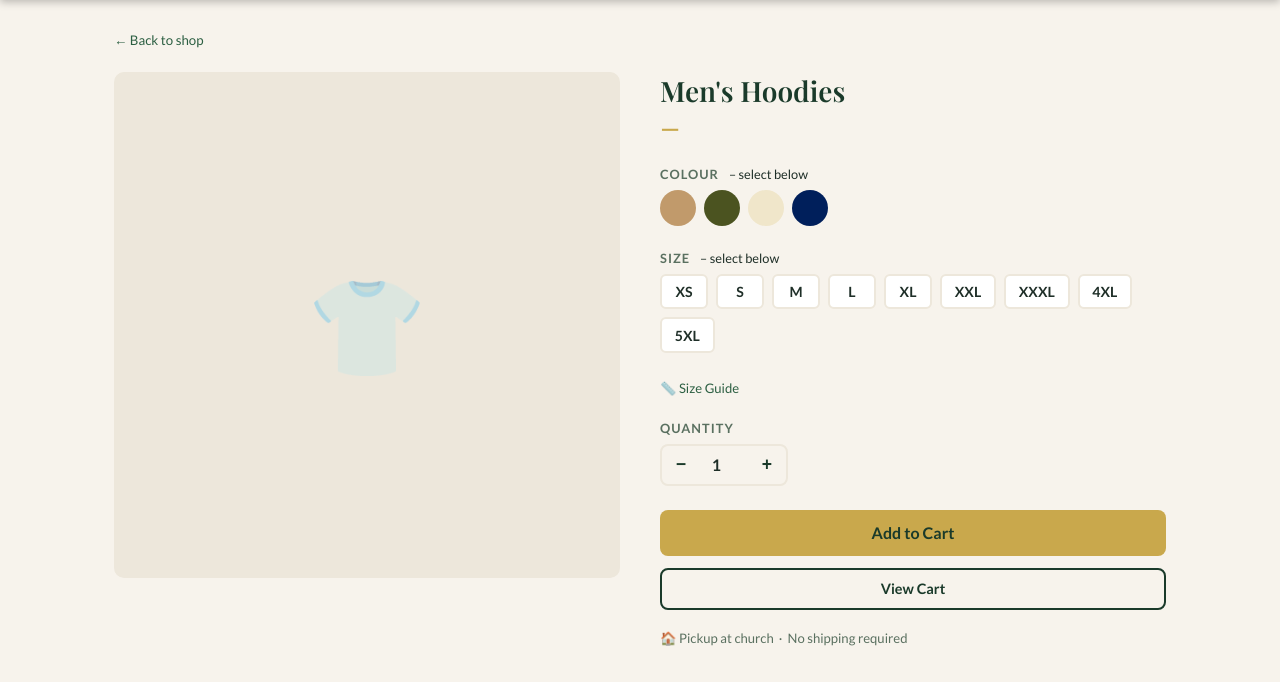
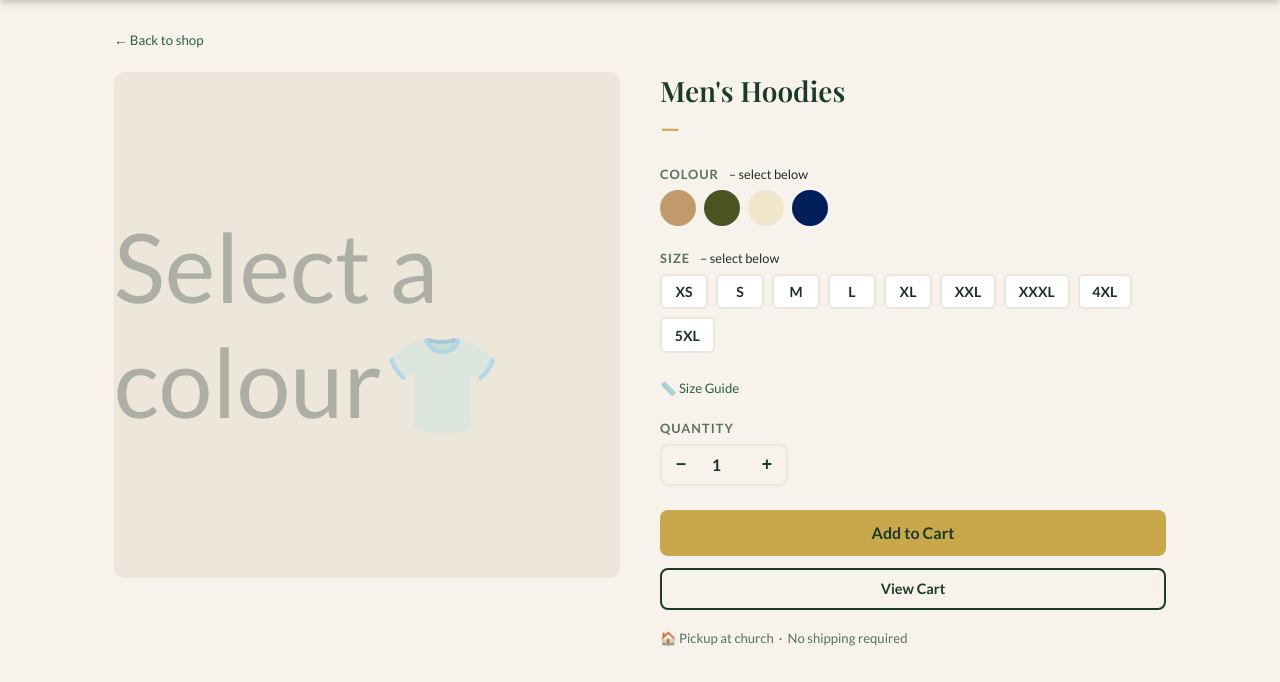
Before and after one commit to resolvedlogic-nsw/4pmdinners, a Django app: page /store/mens-hoodies/ in a window 1280 px wide. Shown: the part 64-746 px from the top of the page. Run offline with Django 5.2, Linux system fonts and the light colour scheme.

Commit message:
Update product_detail.html

```diff
--- a/templates/store/product_detail.html
+++ b/templates/store/product_detail.html
@@ -203,7 +203,7 @@
     <div class="detail-img-wrap" id="product-img-wrap">
       <img id="product-img" src="" alt="{{ product.name }}" style="display:none"
            onerror="this.style.display='none'; document.getElementById('img-placeholder').style.display='flex'">
-      <span class="detail-img-placeholder" id="img-placeholder" style="display:flex">👕</span>
+      <span class="detail-img-placeholder" id="img-placeholder" style="display:flex">Select a colour👕</span>
     </div>
   </div>
 
```
